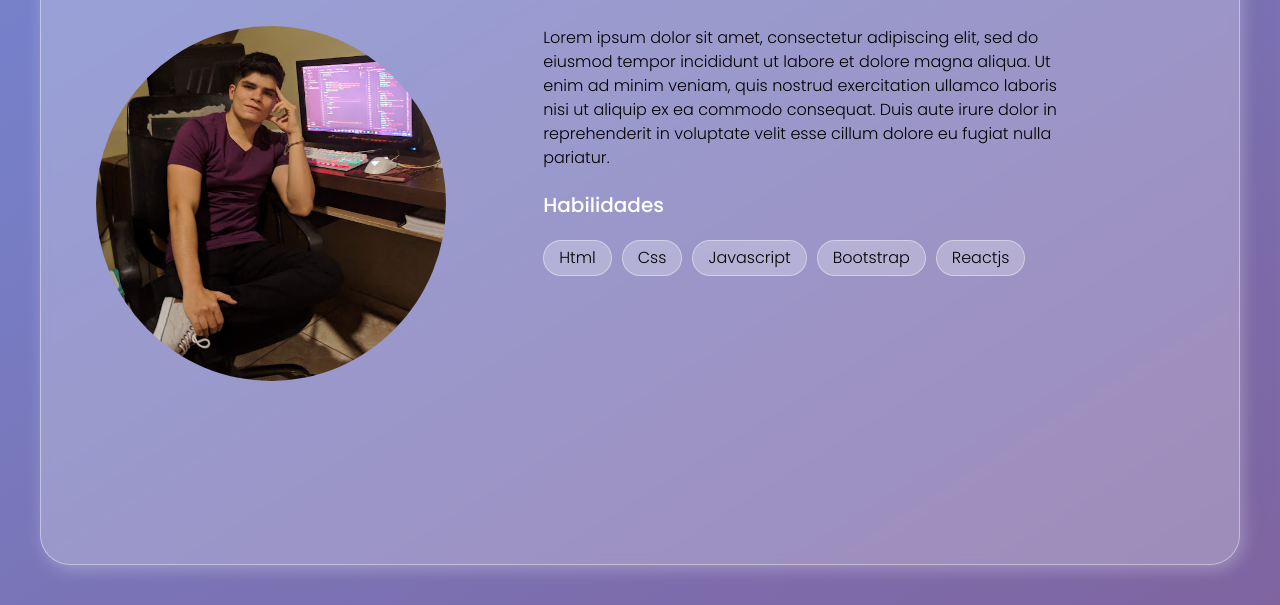
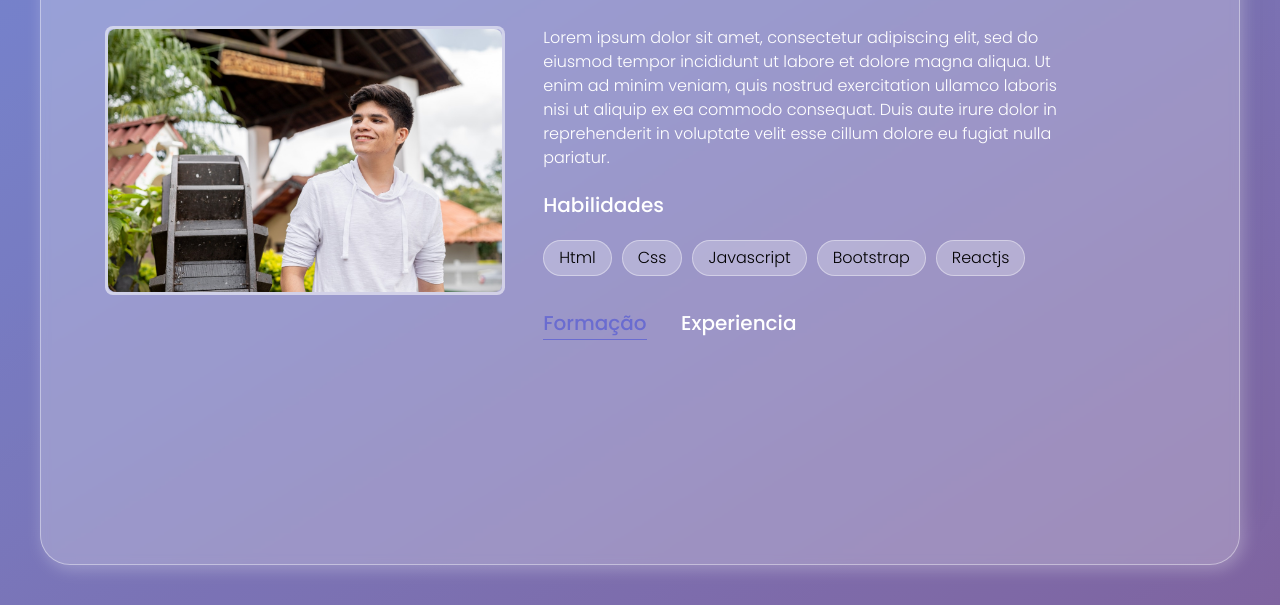
Before and after one commit to Guilherme-devcode/Meu-portif-lio, a plain HTML site: page index.html in a window 1280 px wide. Shown: the part 195-800 px from the top of the page. Drawn offline with Linux system fonts and the light colour scheme.

Commit message:
implementando o about

```diff
--- a/Styles/style.css
+++ b/Styles/style.css
@@ -116,6 +116,7 @@ section{
 }
 
 .section-title h2{
+	margin-left: 1rem;
 	color: var(--white);
 	font-size: 40px;
 	text-transform: capitalize;
@@ -135,7 +136,10 @@ section{
 }
 
 /*Botões*/
-
+button{
+	font-family: inherit;
+	user-select: none;
+}
 .btn{
 	line-height: 1.5;
 	background-color: var(--white-alpha-25);
@@ -226,29 +230,24 @@ section{
 
 .about-img{
 	width: 40%;
-	padding: 0 15px ;
-
+	padding: 0 15px;
 }
 .about-text{
 	width: 50%;
-	padding: 0 15px ;
+	padding: 0 15px;
 }
 .about-img .img-box{
 	background-color: var(--white-alpha-25);
-	max-width: 380px;
-	border: 10px solid var(--white-alpha-40);
+	max-width: 400px;
+	border: 3px solid var(--white-alpha-40);
 	margin: auto;
-	border-radius: 50%;
+	border-radius: 8px;
 }
-.about-img img{
-	border-radius: 50%;
-	width: 350px;
 
-}
 
 .about-img .img-box img{
 	width: 100%;
-
+	border-radius: 8px;
 }
 .about-text h3{
 	text-transform: capitalize;
@@ -256,6 +255,10 @@ section{
 	margin: 20px 0;
 	color: var(--white);
 }
+.about-text p{
+	color: var(--white);
+}
+
 .about-text .skills{
 	display: flex;
 	flex-wrap: wrap;
@@ -269,9 +272,62 @@ section{
 	border-radius: 20px;
 	cursor: default;
 	transition: 0.25s;
+
 }
 .about-text .skill-item:hover{
 	background: var(--main-color);
 	color: var(--white);
 	border: 1px solid var(--white);
+	-webkit-box-shadow: 3px 4px 15px 1px var(--white-alpha-40), 24px -28px 34px -13px rgba(0,0,0,0.05);
+	box-shadow: 3px 4px 15px 1px var(--white-alpha-25), 24px -28px 34px -13px rgba(0,0,0,0.05);
 }
+.about-tabs{
+	margin-top: 20px;
+
+}
+
+.about-tabs .tab-item{
+	padding: 2px 0;
+	background-color: transparent;
+	border: none;
+	display: inline-block;
+	text-transform: capitalize;
+	color: var(--white);
+	font-size: 20px;
+	cursor: pointer;
+	font-weight: 500;
+	margin: 0 30px 0 0;
+	position: relative;
+	transition: all 0.3s ease;
+
+}
+
+.about-tabs .tab-item:hover{
+	color: var(--main-color);
+}
+
+.about-tabs .tab-item:last-child{
+	margin: 0;
+}
+.about-tabs .tab-item::before{
+	content: '';
+	position: absolute;
+	left: 0;
+	bottom: 0;
+	width: 0%;
+	height: 1px;
+	background-color: var(--main-color);
+	transition: width 0.3s ease;
+}
+.about-tabs .tab-item:hover::before{
+	width: 100%;
+}
+.about-tabs .tab-item.active::before{
+	width: 100%;
+	background-color: var(--main-color);
+}
+.about-tabs .tab-item.active{
+	color: var(--main-color);
+	opacity: 1;
+	cursor: auto;
+}
--- a/index.html
+++ b/index.html
@@ -36,12 +36,14 @@
 				<div class="container">
 					<div class="row">
 						<div class="section-title">
-							<h2>currículo</h2>
+							<h2>sobre mim</h2>
 						</div>
 					</div>
 					<div class="row">
 						<div class="about-img">
-							<img src="Images/profile-pic.jpg">
+							<div class="img-box">
+							<img src="Images/profile-background.jpg">
+							</div>
 						</div>
 						<div class="about-text">
 							<p>Lorem ipsum dolor sit amet, consectetur adipiscing elit, sed do eiusmod tempor incididunt ut labore et dolore magna aliqua. Ut enim ad minim veniam, quis nostrud exercitation ullamco laboris nisi ut aliquip ex ea commodo consequat. Duis aute irure dolor in reprehenderit in voluptate velit esse cillum dolore eu fugiat nulla pariatur.</p>
@@ -52,6 +54,11 @@
 								<div class="skill-item">javascript</div>
 								<div class="skill-item">bootstrap</div>
 								<div class="skill-item">reactjs</div>
+							</div>
+
+							<div class="about-tabs">
+								<button type="button" class="tab-item active" data-target="#formacao">formação</button>
+								<button type="button" class="tab-item" data-target="#experiencia">experiencia</button>
 							</div>
 						</div>
 					</div>
```
Also changed, not shown: Images/profile-background.jpg (added), Images/profile.png (added), 1 other file.
